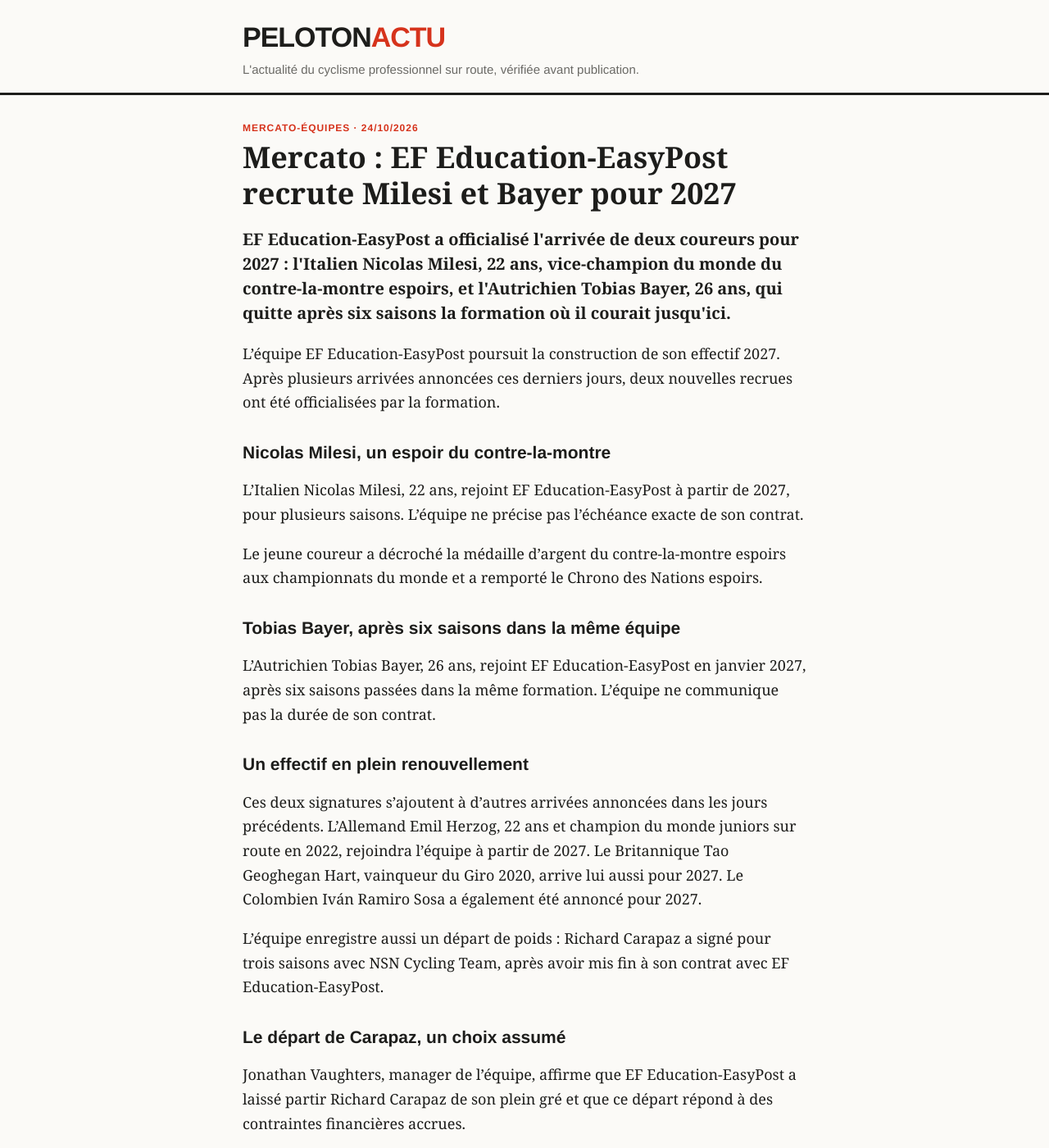
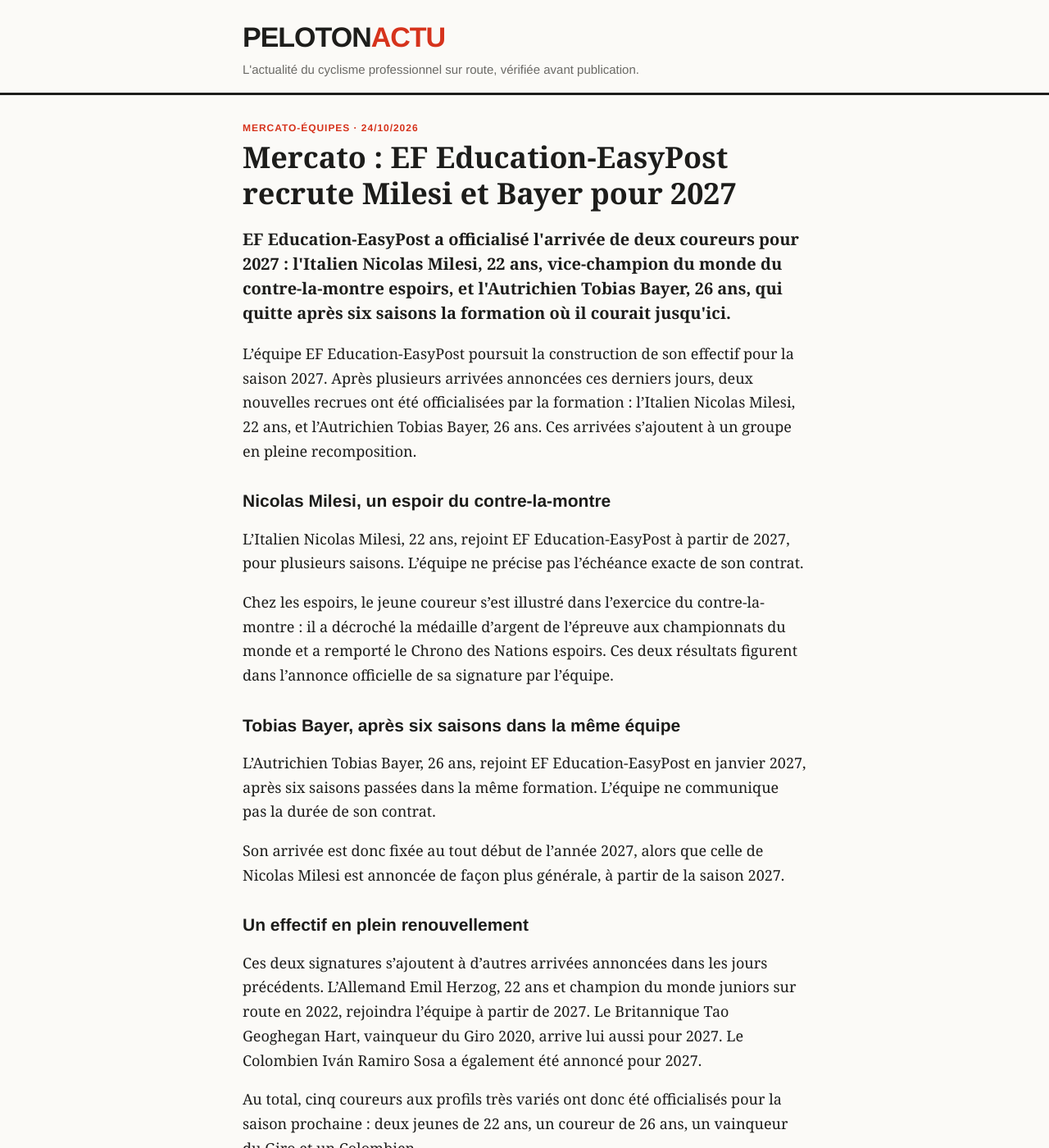
Before and after one commit to antoinebb/test-repo, a Jekyll site: the page built from _posts/2026-10-24-mercato-ef-education-easypost-milesi-bayer-2027.md, in a window 1280 px wide and 1400 px high. Shown: the whole window at 82% size. Built offline with Jekyll 4.4.1, drawn with Linux system fonts in a browser that asks for light colours; some of the changed text lies outside the part shown.

Commit message:
Correction n°2 : Mercato EF Education-EasyPost Milesi et Bayer

```diff
--- a/_posts/2026-10-24-mercato-ef-education-easypost-milesi-bayer-2027.md
+++ b/_posts/2026-10-24-mercato-ef-education-easypost-milesi-bayer-2027.md
@@ -10,21 +10,25 @@ chapo: >-
 tags: ["Mercato", "EF Education-EasyPost", "Nicolas Milesi", "Tobias Bayer"]
 ---
 
-L'équipe EF Education-EasyPost poursuit la construction de son effectif 2027. Après plusieurs arrivées annoncées ces derniers jours, deux nouvelles recrues ont été officialisées par la formation.
+L'équipe EF Education-EasyPost poursuit la construction de son effectif pour la saison 2027. Après plusieurs arrivées annoncées ces derniers jours, deux nouvelles recrues ont été officialisées par la formation : l'Italien Nicolas Milesi, 22 ans, et l'Autrichien Tobias Bayer, 26 ans. Ces arrivées s'ajoutent à un groupe en pleine recomposition.
 
 ## Nicolas Milesi, un espoir du contre-la-montre
 
 L'Italien Nicolas Milesi, 22 ans, rejoint EF Education-EasyPost à partir de 2027, pour plusieurs saisons. L'équipe ne précise pas l'échéance exacte de son contrat.
 
-Le jeune coureur a décroché la médaille d'argent du contre-la-montre espoirs aux championnats du monde et a remporté le Chrono des Nations espoirs.
+Chez les espoirs, le jeune coureur s'est illustré dans l'exercice du contre-la-montre : il a décroché la médaille d'argent de l'épreuve aux championnats du monde et a remporté le Chrono des Nations espoirs. Ces deux résultats figurent dans l'annonce officielle de sa signature par l'équipe.
 
 ## Tobias Bayer, après six saisons dans la même équipe
 
 L'Autrichien Tobias Bayer, 26 ans, rejoint EF Education-EasyPost en janvier 2027, après six saisons passées dans la même formation. L'équipe ne communique pas la durée de son contrat.
 
+Son arrivée est donc fixée au tout début de l'année 2027, alors que celle de Nicolas Milesi est annoncée de façon plus générale, à partir de la saison 2027.
+
 ## Un effectif en plein renouvellement
 
 Ces deux signatures s'ajoutent à d'autres arrivées annoncées dans les jours précédents. L'Allemand Emil Herzog, 22 ans et champion du monde juniors sur route en 2022, rejoindra l'équipe à partir de 2027. Le Britannique Tao Geoghegan Hart, vainqueur du Giro 2020, arrive lui aussi pour 2027. Le Colombien Iván Ramiro Sosa a également été annoncé pour 2027.
+
+Au total, cinq coureurs aux profils très variés ont donc été officialisés pour la saison prochaine : deux jeunes de 22 ans, un coureur de 26 ans, un vainqueur du Giro et un Colombien.
 
 L'équipe enregistre aussi un départ de poids : Richard Carapaz a signé pour trois saisons avec NSN Cycling Team, après avoir mis fin à son contrat avec EF Education-EasyPost.
 
@@ -34,4 +38,4 @@ Jonathan Vaughters, manager de l'équipe, affirme que EF Education-EasyPost a la
 
 ## Ce que l'on sait, ce que l'on ignore
 
-Les rôles que tiendront ces coureurs au sein de l'effectif 2027 ne sont pas détaillés à ce stade. Le groupe définitif de l'équipe pour la saison prochaine reste à compléter.
+Les rôles que tiendront ces coureurs au sein de l'effectif 2027 ne sont pas détaillés à ce stade. L'équipe ne précise ni la durée du contrat de Tobias Bayer, ni l'échéance exacte de celui de Nicolas Milesi.
```
